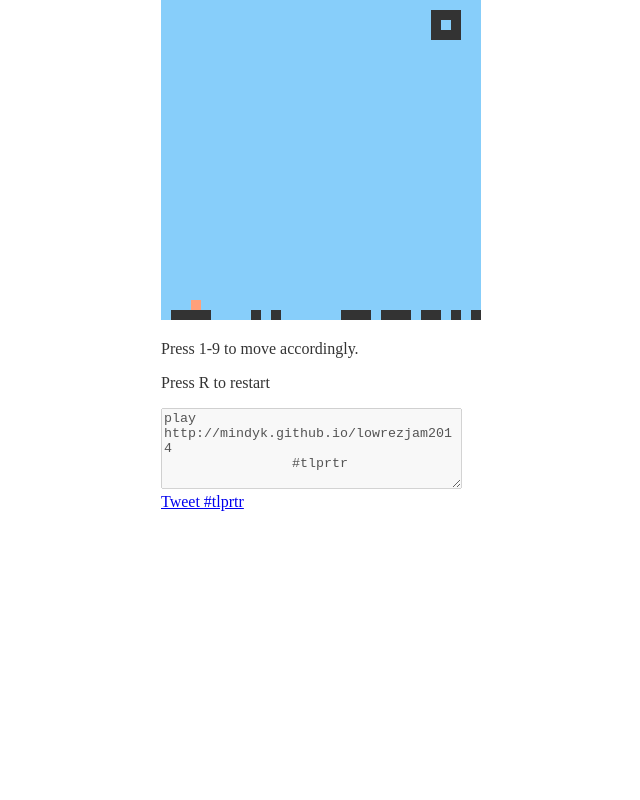
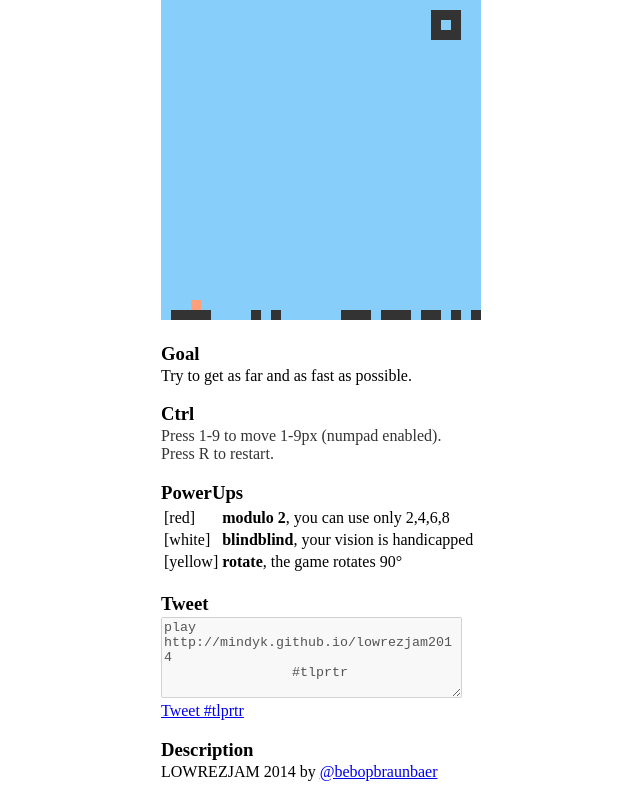
Before and after one commit to mindyk/lowrezjam2014, a plain HTML site: page index.html in a window 1280 px wide. Shown: the whole page, without its empty margins (319-959 px from the left). Drawn offline with Linux system fonts and the light colour scheme.

Commit message:
polish game description and minor bugs

```diff
--- a/index.html
+++ b/index.html
@@ -8,15 +8,32 @@
 			margin: 0px;
 			padding: 0px;
 		}
+		p {
+			margin:0px;
+		}
+
+		h3 {
+			margin-bottom:2px;
+		}
 	</style>
 </head>
 <body>
 <div style="margin-right:auto;margin-left:auto;display:block;width:320px; height:320px;">
 	<canvas style="border:0px dotted #000;" id="game" width="320"
 			height="320"></canvas>
-	<p style="background-color:#FFF;color:#333;">Press 1-9 to move accordingly.</p>
+	<h3>Goal</h3>
+	<p>Try to get as far and as fast as possible.</p>
+	<h3>Ctrl</h3>
+	<p style="background-color:#FFF;color:#333;">Press 1-9 to move 1-9px (numpad enabled).</p>
 
-	<p style="color:#333;">Press R to restart</p>
+	<p style="color:#333;">Press R to restart.</p>
+	<h3>PowerUps</h3>
+	<table>
+		<tr><td>[red]</td><td><strong>modulo 2</strong>, you can use only 2,4,6,8</td></tr>
+		<tr><td>[white]</td><td><strong>blind</strong><strong>blind</strong>, your vision is handicapped</td></tr>
+		<tr><td>[yellow]</td><td><strong>rotate</strong>, the game rotates 90°</td></tr>
+	</table>
+	<h3>Tweet</h3>
 	<!-- i reached Npx moving Npx/sec while jumping N times in total, play http://mindyk.github.io/lowrezjam2014 #tlprtr -->
 	<textarea id="preview" cols="35" rows="5" disabled="disabled">play http://mindyk.github.io/lowrezjam2014
 		#tlprtr</textarea><br/>
@@ -32,6 +49,8 @@
 			fjs.parentNode.insertBefore(js, fjs);
 		}
 	}(document, 'script', 'twitter-wjs');</script>
+	<h3>Description</h3>
+	<p>LOWREZJAM 2014 by <a href="//twitter.com/bebopbraunbaer">@bebopbraunbaer</a></p>
 	<!--
 	<form style="display:block;border:1px solid #F00">
 		<div style="margin-right:auto;margin-left:auto;border:0px solid brown; width:150px">
@@ -320,6 +339,7 @@ var T = {
 	},
 
 	powerup: function (which) {
+
 		switch (which) {
 			case 'rotate':
 				I.start();
@@ -334,13 +354,13 @@ var T = {
 				T.MEM_POWERUP_BLIND = 1;
 				setTimeout(function () {
 					T.powerdown('blind');
-				}, 5000);
+				}, 10000);
 				break;
 			case 'two':
 				T.MEM_POWERUP_TWO = 1;
 				setTimeout(function () {
 					T.powerdown('two');
-				}, 5000);
+				}, 8000);
 				break;
 
 		}
@@ -348,6 +368,7 @@ var T = {
 	},
 
 	powerdown: function (which) {
+		console.log(which, 'powerdown');
 		switch (which) {
 			case 'rotate':
 				T.ctx.restore();
@@ -356,7 +377,7 @@ var T = {
 				T.MEM_POWERUP_BLIND = 0;
 				break;
 			case 'two':
-				T.MEM_POWERUP_BLIND = 0;
+				T.MEM_POWERUP_TWO = 0;
 				break;
 		}
 
```
